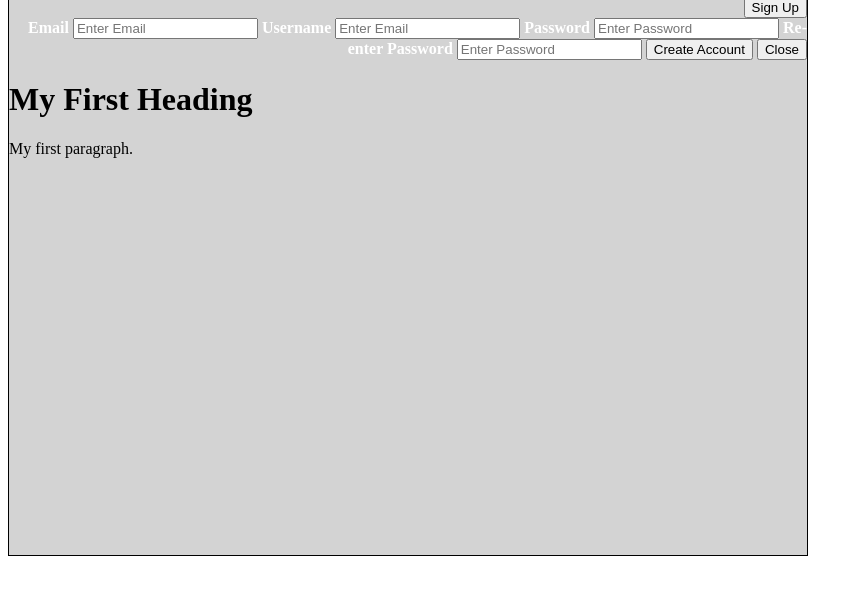
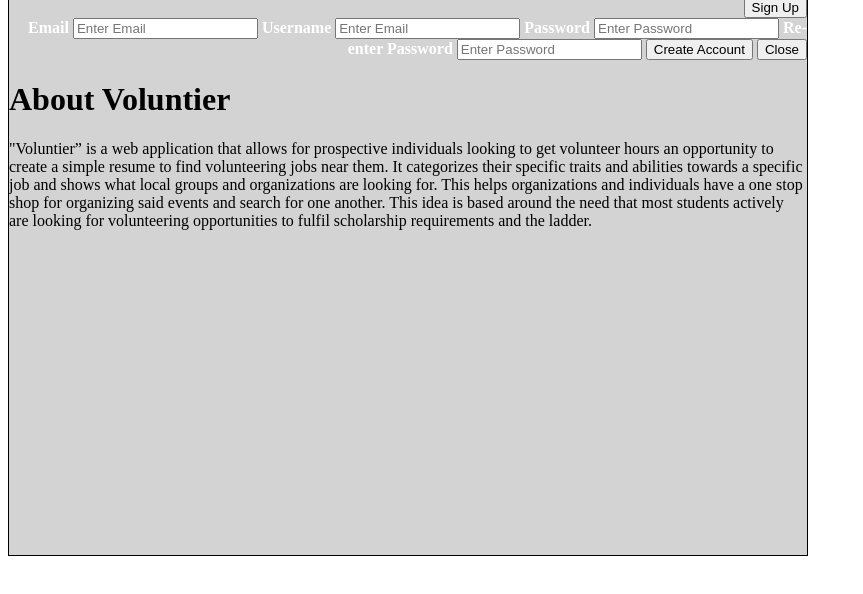
Before and after one commit to bodensjr/Ent-App-Group-Project, a plain HTML site: page ENT App/Index.html in a window 1280 px wide. Shown: the part 154-748 px from the top of the page, without its empty margins (0-863 px from the left). Drawn offline with Linux system fonts and the light colour scheme.

Commit message:
Update Index.html
Added content

```diff
--- a/ENT App/Index.html
+++ b/ENT App/Index.html
@@ -65,8 +65,9 @@
 </div>
 </div>
 
-<h1>My First Heading</h1>
-<p>My first paragraph.</p>
+<h1>About Voluntier </h1>
+<p>"Voluntier” is a web application that allows for prospective individuals looking to get volunteer hours an opportunity to create a simple resume to find volunteering jobs near them. It categorizes their specific traits and abilities towards a specific job and shows what local groups and organizations are looking for. This helps organizations and individuals have a one stop shop for organizing said events and search for one another.
+This idea is based around the need that most students actively are looking for volunteering opportunities to fulfil scholarship requirements and the ladder.</p>
 </div>
 </body>
 </html>
```
